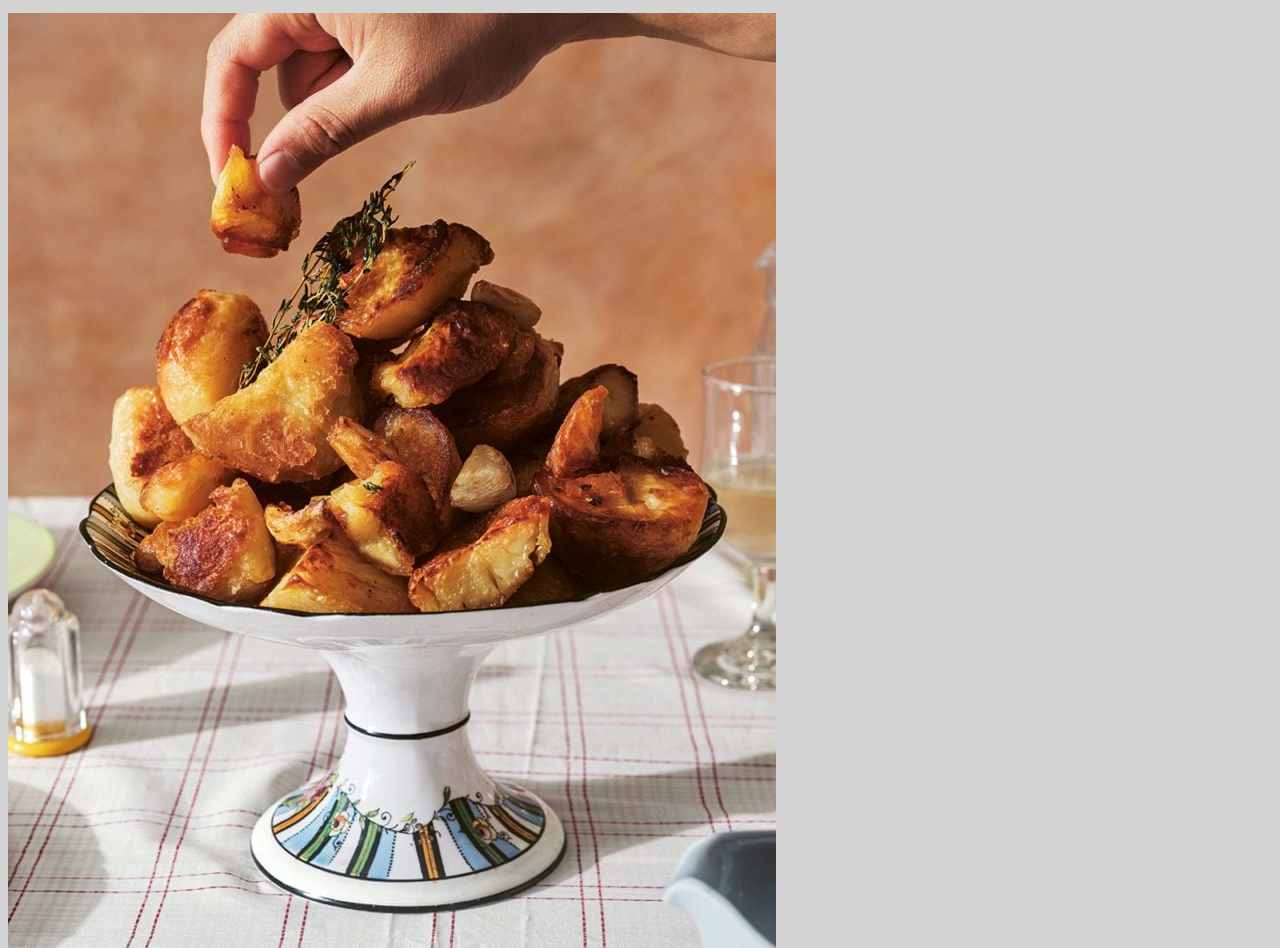
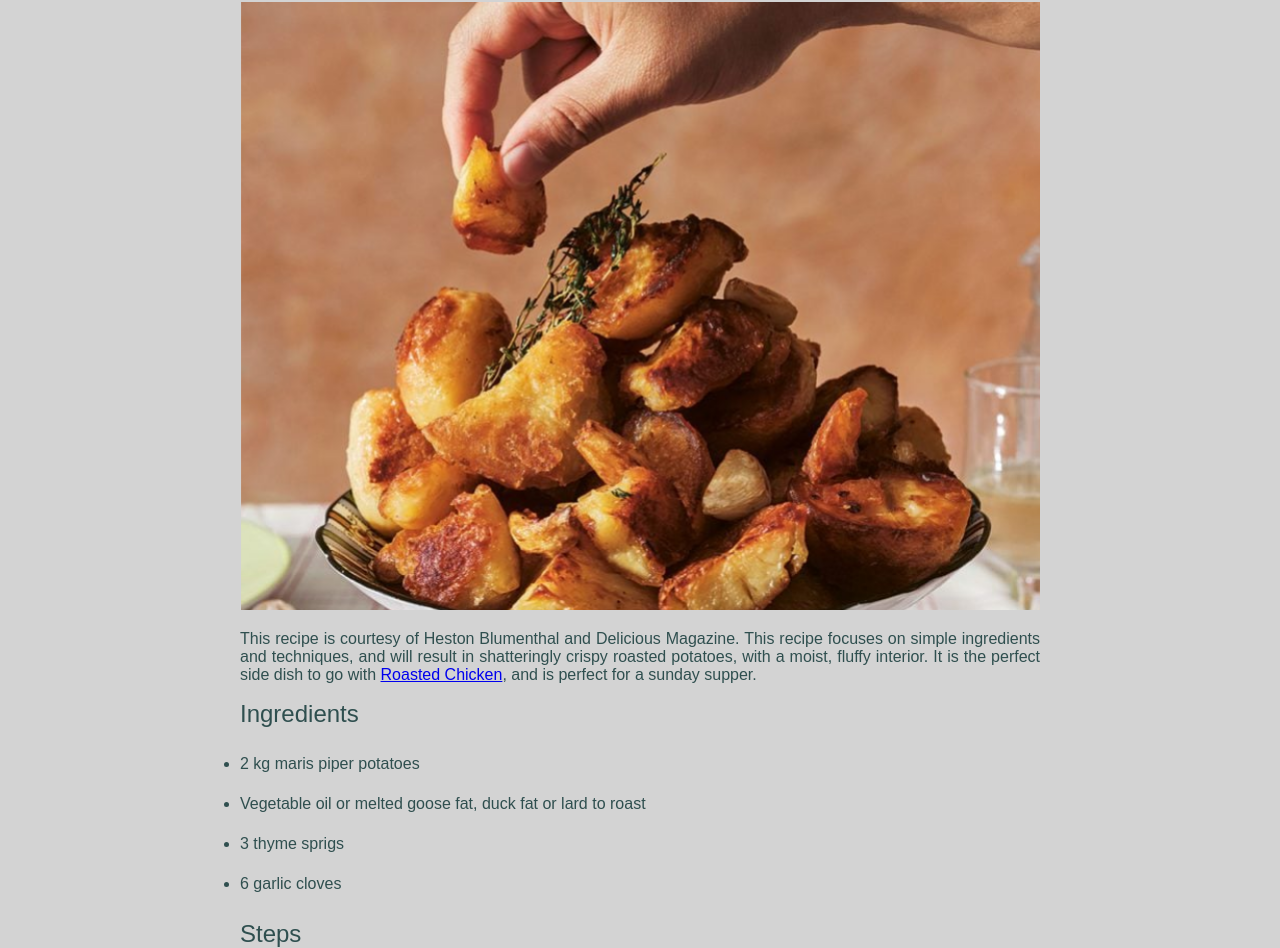
Before and after one commit to wahawley/odin-recipes, a plain HTML site: page recipes/potatoes.html in a window 1280 px wide. Shown: the part 67-1015 px from the top of the page. Drawn offline with Linux system fonts and the light colour scheme.

Commit message:
Formatting changes to all web pages
Added new boxes and properties to style.css, added new classes to all webpages, reduced height of several images for readability

```diff
--- a/recipes/potatoes.html
+++ b/recipes/potatoes.html
@@ -8,21 +8,21 @@
 </head>
 <body>
     <h1>Roast Potatoes</h1>
-    <img src="../images/potatoes.jpg" alt="Roast Potatoes">
-    <p>This recipe is courtesy of Heston Blumenthal and Delicious Magazine.  This recipe focuses on simple ingredients and techniques, and will result in shatteringly crispy roasted potatoes, with a moist, fluffy interior.  It is the perfect side dish to go with <a href="chicken.html">Roasted Chicken</a>, and is perfect for a sunday supper.</p>
-    <h2>Ingredients</h2>
+    <img src="../images/potatoes.png" alt="Roast Potatoes">
+    <p class="description list">This recipe is courtesy of Heston Blumenthal and Delicious Magazine.  This recipe focuses on simple ingredients and techniques, and will result in shatteringly crispy roasted potatoes, with a moist, fluffy interior.  It is the perfect side dish to go with <a href="chicken.html">Roasted Chicken</a>, and is perfect for a sunday supper.</p>
+    <div class="ingredients list"><h2>Ingredients</h2>
     <ul>
         <li>2 kg maris piper potatoes</li>
         <li>Vegetable oil or melted goose fat, duck fat or lard to roast</li>
         <li>3 thyme sprigs</li>
         <li>6 garlic cloves</li>
-    </ul>
-    <h2>Steps</h2>
+    </ul></div>
+    <div class="steps list"><h2>Steps</h2>
     <ol>
         <li>Peel the potatoes and cut them into even-size large chunks [1]. Immerse the potatoes in a bowl of cold water as you prepare them to prevent browning. Rinse the potatoes in a colander under cold running water until the water runs clear, to remove excess starch.</li>
         <li>Fill a large pan with lightly salted water and add the potatoes. Bring to the boil, then reduce the heat to a simmer and cook for 25 minutes until tender. Drain them very well in a colander, then spread out on a large wire rack set over a tray. Allow to cool.</li>
         <li>In the meantime, heat the oven to 180°C fan/gas 6. Select a large roasting tray, big enough to take all the potatoes and spread out in a single layer. Add enough oil (or melted fat) to the roasting tray to create a shallow layer, about 5mm deep. Lay the potatoes out carefully in the roasting tray, including all the smaller, broken-up pieces (they make delicious ultra-crispy bits), and roast in the oven for 20 minutes.</li>
         <li>Turn the potatoes a little and roast them for an additional 20 minutes or until firmed up and lightly golden on all sides. Turn the potatoes once more, especially the sides that look like they may need more time. Scatter over the thyme and use the back of a knife to smash the garlic cloves. Add these to the tray and return to the oven for another 20 minutes. The potatoes will be golden and crispy. Season with salt and serve immediately, to retain their crispiness.</li>
-    </ol>
+    </ol></div>
 </body>
 </html>
--- a/style.css
+++ b/style.css
@@ -1,19 +1,51 @@
 * {
     background-color: lightgray;
     font-family: "Arial","Verdana",serif;
+    width: 800px;
+    margin: auto;
+}
+
+img {
+    width: 800px;
+    height: auto;
 }
 
 p {
-    font-size: 14px;
-    font-color: black;
+    color: black;
+    text-align: justify;
+    font-size: 16px;
 }
 
 h1 {
-    font-color: charcoal;
-    font-weight: bold;
+    color: DarkSlateGray;
+    font-weight: 400;
+    text-align: center;
+    margin: 16px auto;
 }
 
 h2 {
-    font-color: iridium;
+    color: iridium;
     font-weight: 500;
+    margin: 16px auto;
 }
+
+ul,
+ol {
+    padding: 0;
+    line-height: 2.5;
+    font-size: 16px;
+}
+
+.list {
+    box-sizing: border-box;
+    color: darkslategray;
+    width: 800px;
+    margin: 16px auto;
+    text-align: justify;
+}
+
+.link {
+    color: darkslategray;
+    font-size: 24px;
+    line-height: 2.5;
+}
```
Also changed, not shown: index.html (+6 -1 lines), recipes/bread.html (+5 -5 lines), recipes/chicken.html (+5 -5 lines), images/chicken.png, images/potatoes.jpg (deleted), images/potatoes.png (added), images/recipes.png (added).
